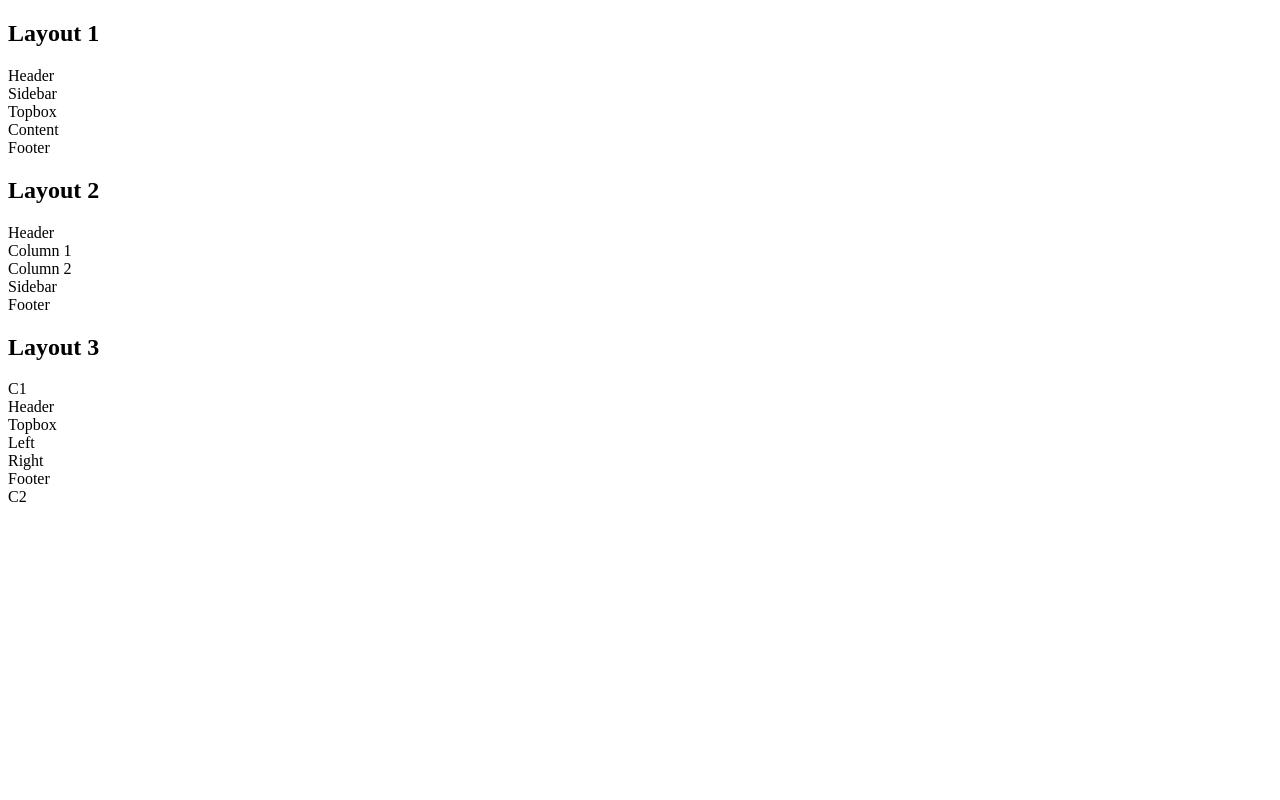
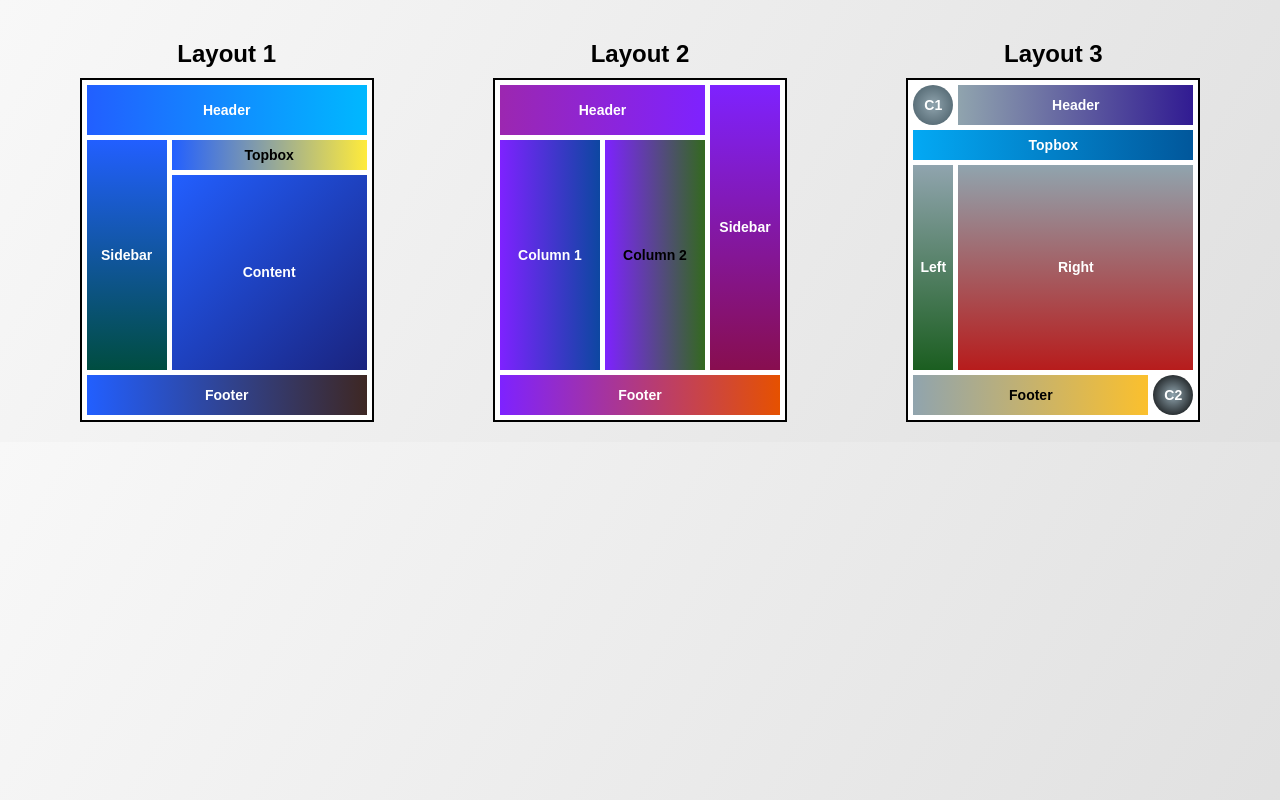
Before and after one commit to lionel11133/Layout-Activity-, a plain HTML site: page index.html in a window 1280 px wide. Drawn offline with Linux system fonts and the light colour scheme.

Commit message:
Update index.html

```diff
--- a/index.html
+++ b/index.html
@@ -4,7 +4,7 @@
   <meta charset="UTF-8" />
   <meta name="viewport" content="width=device-width, initial-scale=1.0"/>
   <title>Layouts</title>
-  <link rel="stylesheet" href="style.css" />
+  <link rel="stylesheet" href="layout.css" />
 </head>
 <body>
 
```
